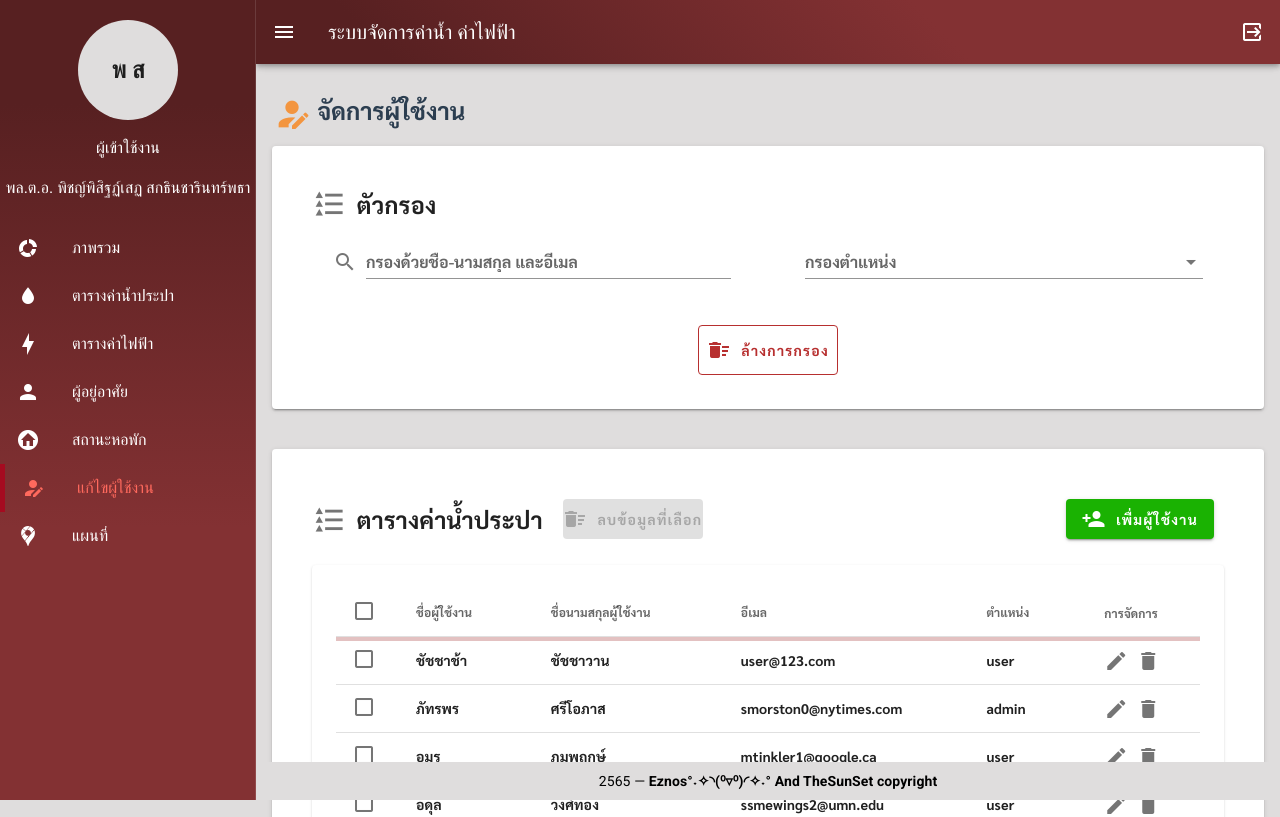
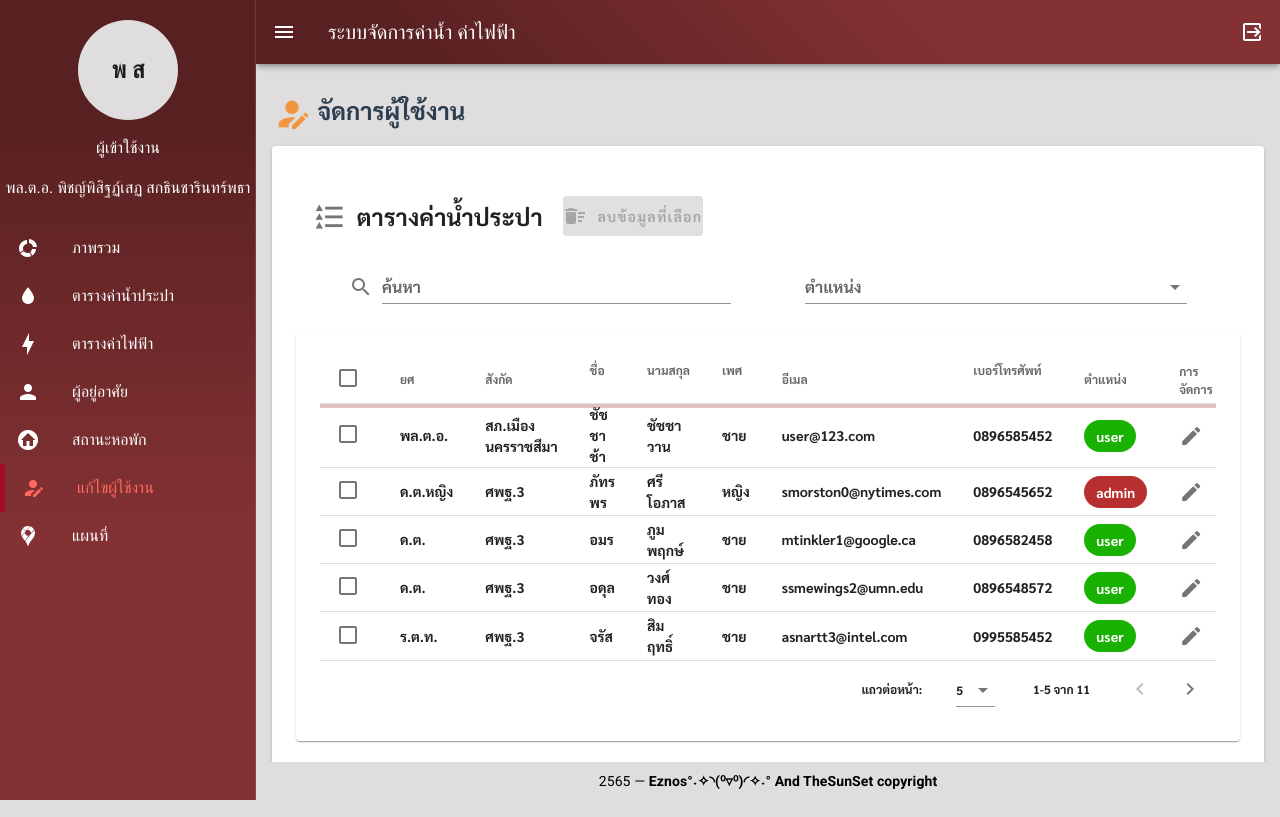
Before and after one commit to eznos/BMS-Back-Office-UI, a Vue app: page /manageuser in a window 1280 px wide. Shown: the top 817 px of the page. Built offline with nearby package versions, Linux system fonts and the light colour scheme.

Commit message:
- feat(✨): delete clear button and dis text-filed in dialog and more
-delete clear button
-dis text-filed in dialog
-new chip in table for permission
-delete button for delete in table
-move filter to data table card
-change text in menu side bar

```diff
--- a/src/views/edituser/Edituser.vue
+++ b/src/views/edituser/Edituser.vue
@@ -263,7 +263,7 @@ export default {
     firstname: "",
     lastname: "",
     sex: "",
-    sexs: ["ชาย", "หญิง", "เพศทางเลือก", "ไม่ระบุ"],
+    sexs: ["ชาย", "หญิง", "ไม่ระบุ"],
     tel: "",
     email: "",
     phoneNumber: "",
--- a/src/views/map/Map.vue
+++ b/src/views/map/Map.vue
@@ -73,9 +73,6 @@
             <v-divider></v-divider>
             <v-card-actions>
               <v-spacer></v-spacer>
-              <v-btn color="error" outlined @click="clearform">
-                ล้างข้อมูลที่กรอก
-              </v-btn>
               <v-btn color="warning" text @click="dialog = false">
                 ยกเลิกการเพิ่มพื้นที่
               </v-btn>
--- a/src/views/table/Building.vue
+++ b/src/views/table/Building.vue
@@ -103,6 +103,20 @@
             >
             </v-select>
           </v-col>
+          <v-row> </v-row>
+          <!-- btn filter -->
+          <v-col cols="12" justify="space-between" class="px-3">
+            <v-btn
+              outlined
+              color="error"
+              width="140"
+              @click="clearFilter"
+              class="button-filter pt-6 pb-6"
+            >
+              <v-icon>mdi-delete-sweep</v-icon>
+              &nbsp; ล้างการกรอง
+            </v-btn>
+          </v-col>
         </v-row>
       </v-form>
     </v-card>
@@ -137,7 +151,7 @@
                     class="button-filter pt-5 pb-5"
                   >
                     <v-icon> mdi-account-plus </v-icon>
-                    &nbsp; เพิ่มผู้อยู่อาศัย
+                    &nbsp; เพิ่มห้องพัก
                   </v-btn>
                 </template>
                 <v-card>
@@ -276,9 +290,6 @@
                   <v-card-actions>
                     <v-spacer></v-spacer>
                     <v-form ref="form" v-model="valid" lazy-validation>
-                      <v-btn color="error" text @click="clearForm">
-                        ล้างข้อมูลที่กรอก
-                      </v-btn>
                       <v-btn large color="warning" text @click="close">
                         ยกเลิก
                       </v-btn>
--- a/src/views/table/Manageuser.vue
+++ b/src/views/table/Manageuser.vue
@@ -15,68 +15,6 @@
           </v-row>
         </div>
       </v-row>
-      <!-- filter -->
-      <v-card class="card-filter px-6 py-6">
-        <v-card-title>
-          <v-icon size="35px" class="icon"
-            >mdi-format-list-bulleted-triangle</v-icon
-          >
-          &nbsp;&nbsp;
-          <h3>ตัวกรอง</h3>
-          <!-- button -->
-          <v-spacer></v-spacer>
-        </v-card-title>
-        <!-- filter -->
-        <v-row justify="space-between" class="px-3">
-          <v-col cols="6">
-            <!-- Filter for  name-->
-            <v-text-field
-              v-model="search"
-              prepend-icon="mdi-magnify"
-              type="text"
-              label="กรองด้วยชื่อ-นามสกุล และอีเมล"
-              clearable
-              class="filter"
-            ></v-text-field>
-          </v-col>
-          <v-col cols="6">
-            <!-- search by permission -->
-            <v-select
-              v-model="statusFilterValue"
-              prepend-icon=""
-              label="กรองตำแหน่ง"
-              :items="permission"
-              clearable
-              class="filter"
-            >
-            </v-select>
-          </v-col>
-          <!-- btn filter -->
-          <v-col justify="space-between" class="px-3">
-            <!-- enter filter -->
-            <!-- <v-btn
-              outlined
-              color="agree"
-              class="button-filter pt-6 pb-6"
-              width="140"
-            >
-              <v-icon>mdi-magnify</v-icon>
-              กรอง
-            </v-btn> -->
-            <!-- reset filter -->
-            <v-btn
-              outlined
-              color="error"
-              width="140"
-              @click="clear"
-              class="button-filter pt-6 pb-6"
-            >
-              <v-icon>mdi-delete-sweep</v-icon>
-              &nbsp; ล้างการกรอง
-            </v-btn>
-          </v-col>
-        </v-row>
-      </v-card>
     </div>
     <!-- table and buttons -->
     <v-card class="card-filter px-6 py-6">
@@ -95,7 +33,7 @@
           v-bind="attrs"
           v-on="on"
           class="button-filter pt-5 pb-5"
-          :disabled="!selectAll"
+          :disabled="!selectItems"
           @click="deleteItemSelected(selected)"
         >
           <v-icon>mdi-delete-sweep</v-icon>
@@ -104,7 +42,7 @@
         <v-spacer></v-spacer>
         <!-- add user -->
         <v-dialog v-model="dialog" persistent max-width="75%">
-          <template v-slot:activator="{ on: attrs }">
+          <!-- <template v-slot:activator="{ on: attrs }">
             <v-btn
               color="agree"
               class="button-filter pt-5 pb-5"
@@ -114,10 +52,10 @@
               <v-icon> mdi-account-plus </v-icon>
               &nbsp; เพื่มผู้ใช้งาน
             </v-btn>
-          </template>
+          </template> -->
           <v-card>
             <v-card-title>
-              <div class="myFont">
+              <div>
                 <span>{{ formTitle }}</span>
               </div>
             </v-card-title>
@@ -126,12 +64,34 @@
                 <v-form ref="formAdduser" v-model="valid" lazy-validation>
                   <v-row>
                     <v-col cols="12" sm="6" md="4">
+                      <v-autocomplete
+                        label="ยศ"
+                        :items="ranks"
+                        v-model="editedItem.rank"
+                        required
+                        :rules="rules.name"
+                        disabled
+                      >
+                      </v-autocomplete>
+                    </v-col>
+                    <v-col cols="12" sm="6" md="4">
+                      <v-autocomplete
+                        v-model="editedItem.affiliation"
+                        :items="affiliations"
+                        required
+                        :rules="rules.name"
+                        disabled
+                        label="สังกัด"
+                      >
+                      </v-autocomplete>
+                    </v-col>
+                    <v-col cols="12" sm="6" md="4">
                       <v-text-field
                         v-model="editedItem.first_name"
                         label="ชื่อ"
-                        autofocus
                         required
                         :rules="rules.name"
+                        disabled
                       ></v-text-field>
                     </v-col>
                     <v-col cols="12" sm="6" md="4">
@@ -140,6 +100,26 @@
                         label="นามสกุล"
                         required
                         :rules="rules.name"
+                        disabled
+                      ></v-text-field>
+                    </v-col>
+                    <v-col cols="12" sm="6" md="4">
+                      <v-select
+                        v-model="editedItem.gender"
+                        label="เพศ"
+                        required
+                        :rules="rules.name"
+                        disabled
+                      >
+                      </v-select>
+                    </v-col>
+                    <v-col cols="12" sm="6" md="4">
+                      <v-text-field
+                        v-model="editedItem.phone_number"
+                        label="เบอร์โทรศัพท์"
+                        required
+                        :rules="[rules.phoneNumber.regex]"
+                        disabled
                       ></v-text-field>
                     </v-col>
                     <v-col cols="12" sm="6" md="4">
@@ -157,6 +137,7 @@
                         :items="permission"
                         required
                         :rules="rules.name"
+                        disabled
                       >
                       </v-select>
                     </v-col>
@@ -167,9 +148,6 @@
             <v-card-actions>
               <v-spacer></v-spacer>
               <v-form>
-                <v-btn color="error" text @click="clearform">
-                  ล้างข้อมูลที่กรอก
-                </v-btn>
                 <v-btn color="warning" text @click="close"> ยกเลิก </v-btn>
                 <v-btn color="agree" text :disabled="!valid" @click="save">
                   ยืนยัน
@@ -197,6 +175,33 @@
       </v-card-title>
       <!-- data table -->
       <v-card-text>
+        <!-- filter -->
+        <v-row justify="space-between" class="px-3">
+          <v-col cols="6">
+            <!-- Filter for  name-->
+            <v-text-field
+              v-model="search"
+              prepend-icon="mdi-magnify"
+              type="text"
+              label="ค้นหา"
+              clearable
+              class="filter"
+            ></v-text-field>
+          </v-col>
+          <v-col cols="6">
+            <!-- search by permission -->
+            <v-select
+              v-model="statusFilterValue"
+              prepend-icon=""
+              label="ตำแหน่ง"
+              :items="permission"
+              clearable
+              class="filter"
+            >
+            </v-select>
+          </v-col>
+        </v-row>
+      </v-card-text>
       <!-- start data-table -->
       <v-data-table
         v-model="selected"
@@ -211,17 +216,19 @@
         show-select
         @input="enterSelect($event)"
       >
-          <template v-slot:top>
-            <!-- v-container, v-col and v-row are just for decoration purposes. -->
+        <!-- color of permission on datatable  -->
+        <template v-slot:[`item.permission`]="{ item }">
+          <v-chip :color="getColor(item.permission)" dark>
+            {{ item.permission }}
+          </v-chip>
         </template>
         <!-- data -->
         <template v-slot:[`item.actions`]="{ item }">
-            <v-icon class="mr-2" @click="editItem(item)"> mdi-pencil </v-icon>
-            <v-icon @click="deleteItem(item)"> mdi-delete </v-icon>
+          <v-icon @click="editItem(item)"> mdi-pencil </v-icon>
+          <!-- <v-icon @click="deleteItem(item)"> mdi-delete </v-icon> -->
         </template>
       </v-data-table>
       <!-- end data-table -->
-      </v-card-text>
     </v-card>
   </v-app>
 </template>
@@ -234,7 +241,7 @@ export default {
     on: {},
     attrs: {},
     modal: false,
-    selectAll: false,
+    selectItems: false,
     dialog: false,
     menu: false,
     permission: ["admin", "user"],
@@ -243,6 +250,38 @@ export default {
     // Filter models.
     NamefilterValue: "",
     statusFilterValue: "",
+    affiliations: [
+      "ผบช.ภ.3",
+      "สนง.ผบช.ภ.3",
+      "สนง.รอง ผบช.ภ.3",
+      "ภ.3(ส่วนกลาง)",
+      "บก.สส.ภ.3",
+      "ภ.จว.นม.",
+      "สภ.เมืองนครราชสีมา",
+      "บก.อก.ภ.3",
+      "ศพฐ.3",
+      "ปฏิบัติราชการ",
+      "ประจำ",
+      "สำรอง",
+      "ภ.3",
+      "ศฝร.ภ.3",
+    ],
+    ranks: [
+      "พล.ต.อ.",
+      "พล.ต.ท.",
+      "พล.ต.ต.",
+      "พ.ต.อ.",
+      "พ.ต.ท.",
+      "พ.ต.ต.",
+      "ร.ต.อ.",
+      "ร.ต.ท.",
+      "ร.ต.ต.",
+      "ด.ต.",
+      "จ.ส.ต.",
+      "ส.ต.อ.",
+      "ส.ต.ท.",
+      "ส.ต.ต.",
+    ],
     selected: [],
     itemsPerPage: 5,
     userTable: [],
@@ -268,6 +307,12 @@ export default {
             v
           ) || "อีเมลไม่ถูกต้อง",
       },
+      phoneNumber: {
+        required: (v) => !!v || "กรุณาใส่เบอร์โทรศัพท์",
+        regex: (v) =>
+          /^(08[0-9]{8})|(06[0-9]{8})|(09[0-9]{8})$/.test(v) ||
+          "เบอร์โทรศัพท์ม่ถูกต้อง",
+      },
     },
   }),
   computed: {
@@ -277,22 +322,32 @@ export default {
     headers() {
       return [
         {
-          text: "ชื่อผู้ใช้งาน",
-          value: "first_name",
-          align: "left",
-          search: "",
-          filter: this.nameFilter,
+          text: "ยศ",
+          value: "rank",
         },
         {
-          text: "ชื่อนามสกุลผู้ใช้งาน",
+          text: "สังกัด",
+          value: "affiliation",
+        },
+        {
+          text: "ชื่อ",
+          value: "first_name",
+        },
+        {
+          text: "นามสกุล",
           value: "last_name",
-          align: "left",
-          search: "",
         },
-        // email
+        {
+          text: "เพศ",
+          value: "gender",
+        },
         {
           text: "อีเมล",
           value: "email",
+        },
+        {
+          text: "เบอร์โทรศัพท์",
+          value: "phone_number",
         },
         {
           text: "ตำแหน่ง",
@@ -323,8 +378,10 @@ export default {
       this.userTable = [
         {
           rank: "พล.ต.อ.",
+          affiliation: "สภ.เมืองนครราชสีมา",
           first_name: "ชัชชาช้า",
           last_name: "ชัชชาวาน",
+          gender: "ชาย",
           zone: "เขตสุระ",
           building: "2/20",
           room: "2",
@@ -338,11 +395,14 @@ export default {
           status: "Approve",
           permission: "user",
           email: "user@123.com",
+          phone_number: "0896585452",
         },
         {
           rank: "ด.ต.หญิง",
+          affiliation: "ศพฐ.3",
           first_name: "ภัทรพร",
           last_name: "ศรีโอภาส",
+          gender: "หญิง",
           zone: "อัษฎางค์",
           building: "2/19",
           room: "103",
@@ -356,11 +416,14 @@ export default {
           status: "Approve",
           permission: "admin",
           email: "smorston0@nytimes.com",
+          phone_number: "0896545652",
         },
         {
           rank: "ด.ต.",
+          affiliation: "ศพฐ.3",
           first_name: "อมร ",
           last_name: "ภูมพฤกษ์",
+          gender: "ชาย",
           zone: "อัษฎางค์",
           building: "2/19",
           room: "107",
@@ -374,11 +437,14 @@ export default {
           status: "Approve",
           permission: "user",
           email: "mtinkler1@google.ca",
+          phone_number: "0896582458",
         },
         {
           rank: "ด.ต.",
+          affiliation: "ศพฐ.3",
           first_name: "อดุล ",
           last_name: "วงศ์ทอง",
+          gender: "ชาย",
           zone: "อัษฎางค์",
           building: "2/19",
           room: "202",
@@ -392,11 +458,14 @@ export default {
           status: "Approve",
           permission: "user",
           email: "ssmewings2@umn.edu",
+          phone_number: "0896548572",
         },
         {
           rank: "ร.ต.ท.",
+          affiliation: "ศพฐ.3",
           first_name: "จรัส ",
           last_name: "สิมฤทธิ์",
+          gender: "ชาย",
           zone: "อัษฎางค์",
           building: "2/19",
           room: "206",
@@ -410,11 +479,14 @@ export default {
           status: "Non Approve",
           permission: "user",
           email: "asnartt3@intel.com",
+          phone_number: "0995585452",
         },
         {
           rank: "ส.ต.อ.",
+          affiliation: "ศพฐ.3",
           first_name: "ธิชากร ",
           last_name: "ผินดอน",
+          gender: "ชาย",
           zone: "อัษฎางค์",
           building: "2/19",
           room: "305",
@@ -428,11 +500,14 @@ export default {
           status: "Non Approve",
           permission: "user",
           email: "ibirkbeck4@github.com",
+          phone_number: "0685585452",
         },
         {
           rank: "ด.ต.",
+          affiliation: "ภ.3(ส่วนกลาง)",
           first_name: "รุ่ง ",
           last_name: "โฉมกิ่ง",
+          gender: "ชาย",
           zone: "อัษฎางค์",
           building: "2/19",
           room: "402",
@@ -446,11 +521,14 @@ export default {
           status: "Non Approve",
           permission: "user",
           email: "gmcgrah5@ucoz.ru",
+          phone_number: "0689585452",
         },
         {
           rank: "ด.ต.",
+          affiliation: "ภ.3(ส่วนกลาง)",
           first_name: "อนุชา ",
           last_name: "ฝากชัยภูมิ",
+          gender: "ชาย",
           zone: "อัษฎางค์",
           building: "2/19",
           room: "413",
@@ -464,11 +542,14 @@ export default {
           status: "Non Approve",
           permission: "user",
           email: "jkirkby6@answers.com",
+          phone_number: "0894587452",
         },
         {
           rank: "ส.ต.อ.",
+          affiliation: "สนง.ผบช.ภ.3",
           first_name: "รัฐพนย์ ",
           last_name: "เรื่องเรือ",
+          gender: "ชาย",
           zone: "อัษฎางค์",
           building: "2/19",
           room: "504",
@@ -482,11 +563,14 @@ export default {
           status: "Non Approve",
           permission: "user",
           email: "fillyes7@hubpages.com",
+          phone_number: "0891254452",
         },
         {
           rank: "ร.ต.ท.",
+          affiliation: "สนง.ผบช.ภ.3",
           first_name: "อิทธิพล",
           last_name: "เพ็ญเติมพันธ์",
+          gender: "ชาย",
           zone: "อัษฎางค์",
           building: "2/19",
           room: "514",
@@ -500,11 +584,14 @@ export default {
           status: "Non Approve",
           permission: "user",
           email: "mlarmet8@mail.ru",
+          phone_number: "0890256452",
         },
         {
           rank: "ด.ต.",
+          affiliation: "ผบช.ภ.3",
           first_name: "ไพโรจน์",
           last_name: "ทนปรางค์",
+          gender: "ชาย",
           zone: "อัษฎางค์",
           building: "2/19",
           room: "515",
@@ -518,22 +605,9 @@ export default {
           status: "Non Approve",
           permission: "user",
           email: "tgainseford9@sun.com",
+          phone_number: "0805785452",
         },
       ];
-    },
-    /**
-     * Filter for dessert names column.
-     * @param value Value to be tested.
-     * @returns {boolean}
-     */
-    nameFilter(value) {
-      // If this filter has no value we just skip the entire filter.
-      if (!this.NamefilterValue) {
-        return true;
-      }
-      // Check if the current loop value (The dessert name)
-      // partially contains the searched word.
-      return value.toLowerCase().includes(this.NamefilterValue.toLowerCase());
     },
     statusFilter(value) {
       if (!this.statusFilterValue) {
@@ -541,11 +615,6 @@ export default {
       }
       return value === this.statusFilterValue;
     },
-    /**
-     * Filter for เลขห้องพัก column.
-     * @param value Value to be tested.
-     * @returns {boolean}
-     */
     editItem(item) {
       this.editedIndex = this.userTable.indexOf(item);
       this.editedItem = Object.assign({}, item);
@@ -603,11 +672,11 @@ export default {
     },
     // show delete as selected button
     enterSelect(values) {
-      if (values.length >= 2) {
-        return (this.selectAll = true);
+      if (values.length >= 1) {
+        return (this.selectItems = true);
         // alert("selected all");
       } else {
-        return (this.selectAll = false);
+        return (this.selectItems = false);
       }
     },
 
@@ -629,6 +698,11 @@ export default {
     },
     clearform() {
       this.$refs.formAdduser.reset();
+    },
+    // color of price
+    getColor(permission) {
+      if (permission == "admin") return "error";
+      else return "agree";
     },
   },
 };
```
Lines whose indentation alone changed are shown as unchanged.
